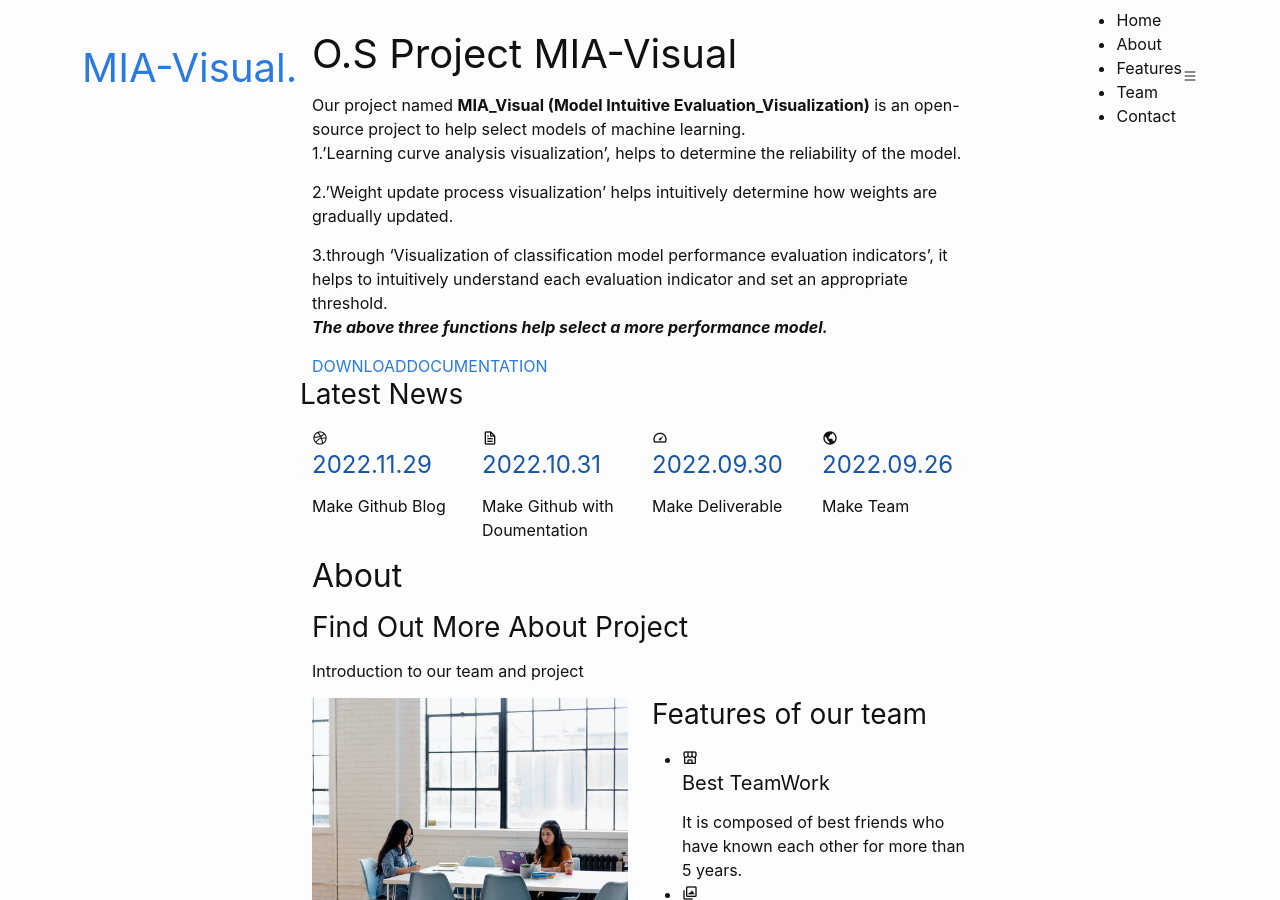
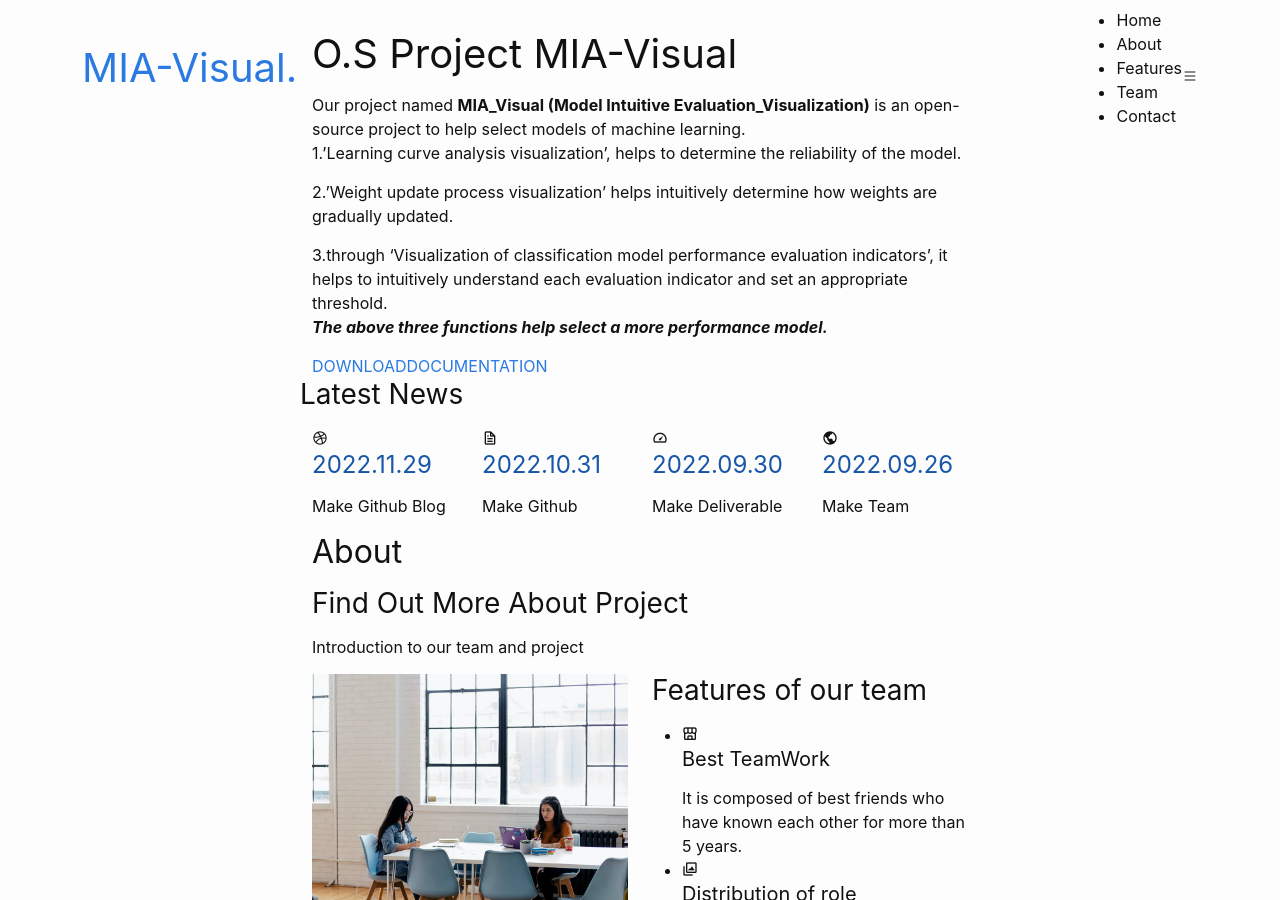
Before and after one commit to JooYoung-23/MIA-Visual, a Jekyll site: the page built from index.md, in a window 1280 px wide and 900 px high. Built offline with Jekyll 4.4.1, drawn with Linux system fonts in a browser that asks for light colours; our own code applies the rules of GitHub Pages for plain Markdown files.

Commit message:
Update home.html

```diff
--- a/_layouts/home.html
+++ b/_layouts/home.html
@@ -34,7 +34,7 @@ published: true
             <div class="icon-box" data-aos="fade-up" data-aos-delay="200">
               <div class="icon"><i class="bx bx-file"></i></div>
               <h4 class="title"><a href="">2022.10.31</a></h4>
-              <p class="description">Make Github with Doumentation</p>
+              <p class="description">Make Github</p>
             </div>
           </div>
 
```
